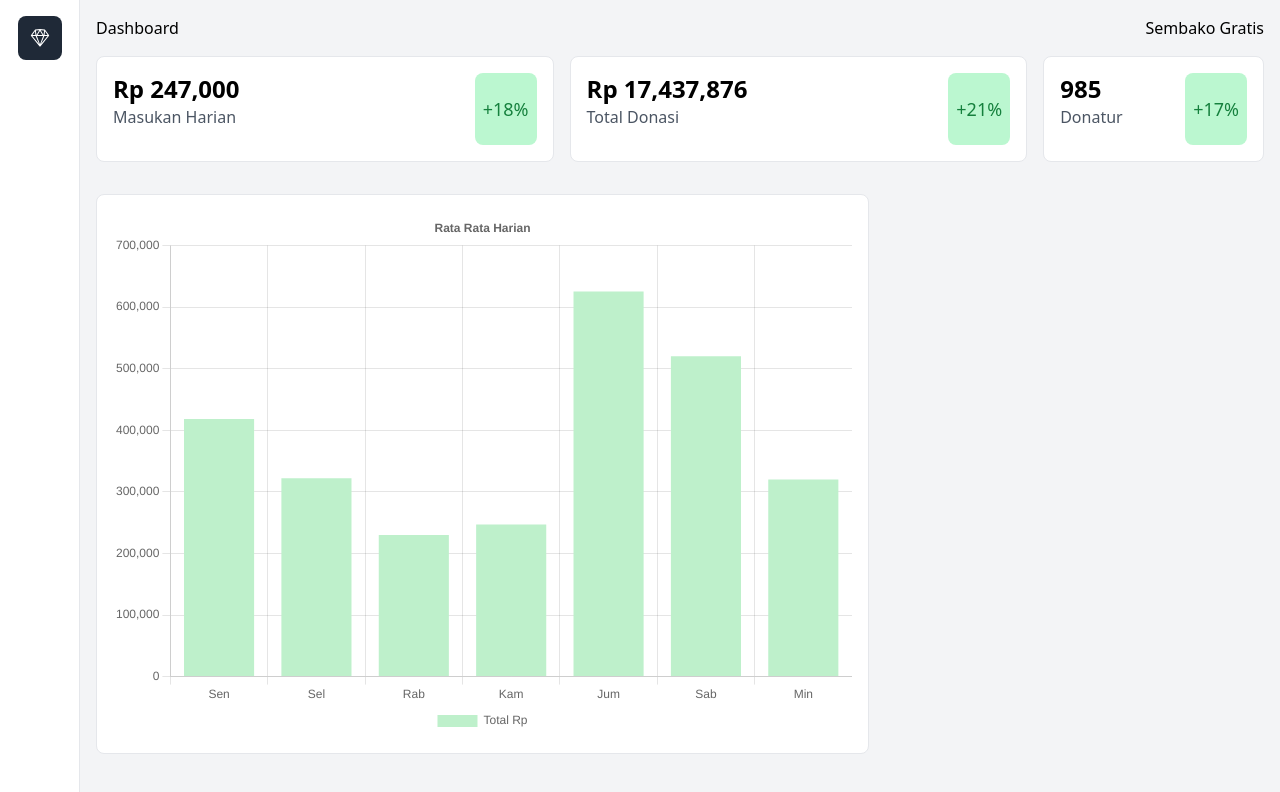
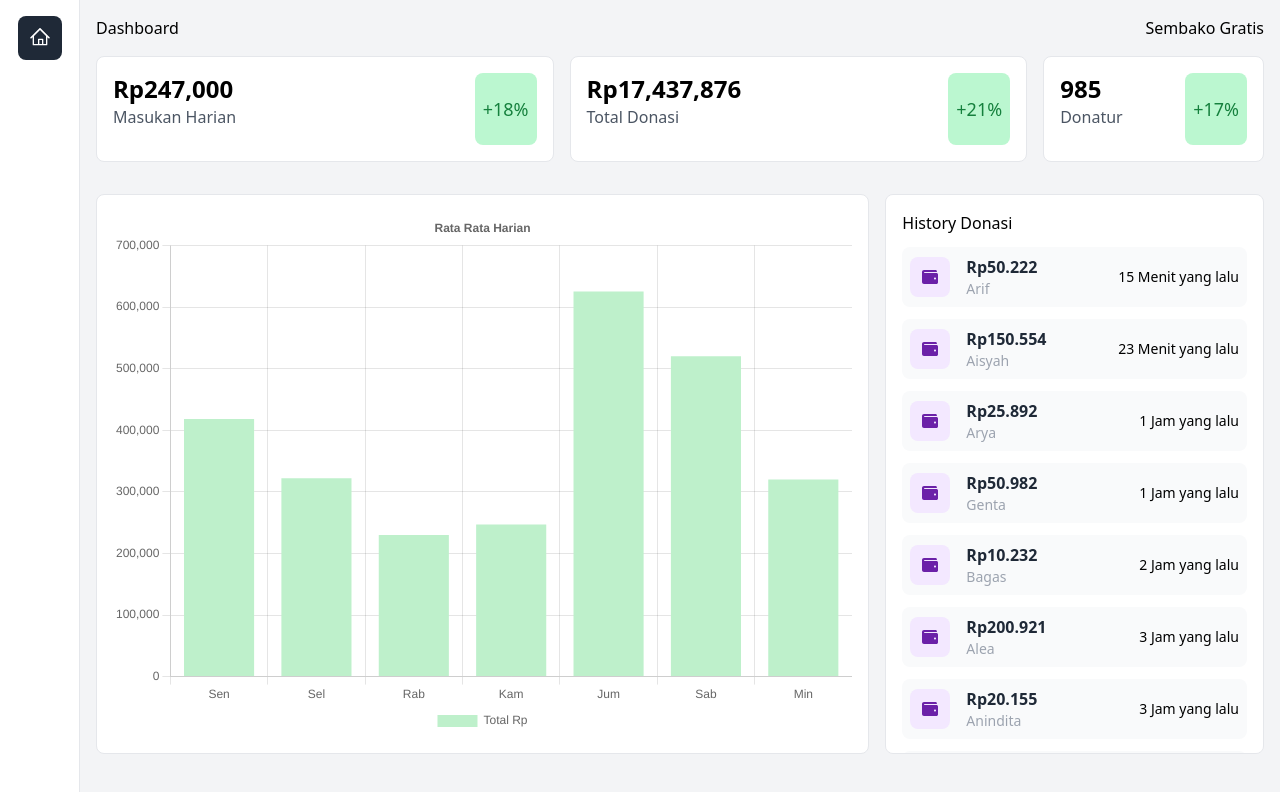
Before and after one commit to FavianIbra/DonateWeb-DesignThinking, a Next.js app: page / in a window 1280 px wide. Shown: the top 792 px of the page. Built offline with nearby package versions, Linux system fonts and the light colour scheme.

Commit message:
add history donate and change const

```diff
--- a/components/CardData.jsx
+++ b/components/CardData.jsx
@@ -1,11 +1,11 @@
 import React from 'react'
 
-const TopCards = () => {
+const CardData = () => {
   return (
     <div className='grid lg:grid-cols-5 gap-4 p-4'>
         <div className='lg:col-span-2 col-span-1 bg-white flex justify-between w-full border p-4 rounded-lg'>
             <div className='flex flex-col w-full pb-4'>
-                <p className='text-2xl font-bold'>Rp 247,000</p>
+                <p className='text-2xl font-bold'>Rp247,000</p>
                 <p className='text-gray-600'>Masukan Harian</p>
             </div>
             <p className='bg-green-200 flex justify-center items-center p-2 rounded-lg'>
@@ -14,7 +14,7 @@ const TopCards = () => {
         </div>
         <div className='lg:col-span-2 col-span-1 bg-white flex justify-between w-full border p-4 rounded-lg'>
             <div className='flex flex-col w-full pb-4'>
-                <p className='text-2xl font-bold'>Rp 17,437,876</p>
+                <p className='text-2xl font-bold'>Rp17,437,876</p>
                 <p className='text-gray-600'>Total Donasi</p>
             </div>
             <p className='bg-green-200 flex justify-center items-center p-2 rounded-lg'>
@@ -34,4 +34,4 @@ const TopCards = () => {
   )
 }
 
-export default TopCards
+export default CardData
--- /dev/null
+++ b/components/ListDonate.jsx
@@ -0,0 +1,30 @@
+import React from 'react';
+import { data } from '../data/data.js';
+import { FaWallet } from 'react-icons/fa';
+
+const ListDonate = () => {
+  return (
+    <div className='w-full col-span-1 relative lg:h-[70vh] h-[50vh] m-auto p-4 border rounded-lg bg-white overflow-scroll'>
+      <h1>History Donasi</h1>
+      <ul>
+        {data.map((donate, id) => (
+          <li
+            key={id}
+            className='bg-gray-50 hover:bg-gray-100 rounded-lg my-3 p-2 flex items-center cursor-pointer'
+          >
+            <div className='bg-purple-100 rounded-lg p-3'>
+              <FaWallet className='text-purple-800' />
+            </div>
+            <div className='pl-4'>
+              <p className='text-gray-800 font-bold'>Rp{donate.total}</p>
+              <p className='text-gray-400 text-sm'>{donate.name.first}</p>
+            </div>
+            <p className='lg:flex md:hidden absolute right-6 text-sm'>{donate.date}</p>
+          </li>
+        ))}
+      </ul>
+    </div>
+  );
+};
+
+export default ListDonate;
--- a/components/Sidebar.jsx
+++ b/components/Sidebar.jsx
@@ -1,6 +1,6 @@
 import React from 'react';
 import Link from 'next/link';
-import { RxSketchLogo } from 'react-icons/rx';
+import { RxHome } from 'react-icons/rx';
 
 
 const Sidebar = ({ children }) => {
@@ -10,7 +10,7 @@ const Sidebar = ({ children }) => {
         <div className='flex flex-col items-center'>
           <Link href='/'>
             <div className='bg-gray-800 text-white p-3 rounded-lg inline-block'>
-              <RxSketchLogo size={20} />
+              <RxHome size={20} />
             </div>
           </Link>
 
--- a/data/data.js
+++ b/data/data.js
@@ -1,112 +1,92 @@
-// export const data = [
-//   {
-//     id: 1,
-//     name: {
-//       first: 'John',
-//       last: 'Smith',
-//     },
-//     total: 2795.95,
-//     status: 'On Hold',
-//     method: 'PayPal',
-//     date: '15 Minutes ago',
-//   },
-//   {
-//     id: 2,
-//     name: {
-//       first: 'Chris',
-//       last: 'Adams',
-//     },
-//     total: 1195.95,
-//     status: 'Processing',
-//     method: 'PayPal',
-//     date: '23 Minutes ago',
-//   },
-//   {
-//     id: 3,
-//     name: {
-//       first: 'Sarah',
-//       last: 'Smith',
-//     },
-//     total: 495.85,
-//     status: 'Completed',
-//     method: 'Visa',
-//     date: '1 Hour ago',
-//   },
-//   {
-//     id: 4,
-//     name: {
-//       first: 'Joseph',
-//       last: 'Choo',
-//     },
-//     total: 150.45,
-//     status: 'Processing',
-//     method: 'MasterCard',
-//     date: '1 Hour ago',
-//   },
-//   {
-//     id: 5,
-//     name: {
-//       first: 'Steve',
-//       last: 'Harding',
-//     },
-//     total: 175.25,
-//     status: 'On Hold',
-//     method: 'PayPal',
-//     date: '2 Hour ago',
-//   },
-//   {
-//     id: 6,
-//     name: {
-//       first: 'Laura',
-//       last: 'Croft',
-//     },
-//     total: 1295.75,
-//     status: 'Completed',
-//     method: 'Check',
-//     date: '3 Hour ago',
-//   },
-//   {
-//     id: 7,
-//     name: {
-//       first: 'Michael',
-//       last: 'Jones',
-//     },
-//     total: 89.95,
-//     status: 'Completed',
-//     method: 'MasterCard',
-//     date: '3 Hour ago',
-//   },
-//   {
-//     id: 8,
-//     name: {
-//       first: 'James',
-//       last: 'Bond',
-//     },
-//     total: 689.45,
-//     status: 'Completed',
-//     method: 'Visa',
-//     date: '7 Hour ago',
-//   },
-//   {
-//     id: 9,
-//     name: {
-//       first: 'Haley',
-//       last: 'Whiting',
-//     },
-//     total: 14.99,
-//     status: 'Completed',
-//     method: 'PayPal',
-//     date: '1 Day ago',
-//   },
-//   {
-//     id: 10,
-//     name: {
-//       first: 'Tim',
-//       last: 'Thomas',
-//     },
-//     total: 218.99,
-//     status: 'Completed',
-//     method: 'MasterCard',
-//     date: '1 Day ago',
-//   },
-// ];
+export const data = [
+  {
+    id: 1,
+    name: {
+      first: 'Arif',
+      last: 'Nugroho',
+    },
+    total: 50.222,
+    date: '15 Menit yang lalu',
+  },
+  {
+    id: 2,
+    name: {
+      first: 'Aisyah',
+      last: 'Kumalasari',
+    },
+    total: 150.554,
+    date: '23 Menit yang lalu',
+  },
+  {
+    id: 3,
+    name: {
+      first: 'Arya',
+      last: 'Nugroho',
+    },
+    total: 25.892,
+    date: '1 Jam yang lalu',
+  },
+  {
+    id: 4,
+    name: {
+      first: 'Genta',
+      last: 'Kurniawan',
+    },
+    total: 50.982,
+    date: '1 Jam yang lalu',
+  },
+  {
+    id: 5,
+    name: {
+      first: 'Bagas',
+      last: 'Ramadhan',
+    },
+    total: 10.232,
+    date: '2 Jam yang lalu',
+  },
+  {
+    id: 6,
+    name: {
+      first: 'Alea',
+      last: 'Amelia',
+    },
+    total: 200.921,
+    date: '3 Jam yang lalu',
+  },
+  {
+    id: 7,
+    name: {
+      first: 'Anindita',
+      last: 'Putri',
+    },
+    total: 20.155,
+    date: '3 Jam yang lalu',
+  },
+  {
+    id: 8,
+    name: {
+      first: 'Toton',
+      last: 'Rezky',
+    },
+    total: 10.982,
+    date: '7 Jam yang lalu',
+  },
+  {
+    id: 9,
+    name: {
+      first: 'Chandra',
+      last: 'Hermawan',
+    },
+    total: 100.812,
+    date: '1 Hari lalu',
+  },
+  {
+    id: 10,
+    name: {
+      first: 'Aril',
+      last: 'Effendy',
+    },
+    total: 25.442,
+    date: '1 Hari lalu',
+  },
+];
--- a/pages/index.js
+++ b/pages/index.js
@@ -2,6 +2,7 @@ import Head from 'next/head';
 import NavHead from '../components/NavHead';
 import GrafikChart from '../components/GrafikChart';
 import CardData from '../components/CardData';
+import ListDonate from '../components/ListDonate';
 
 export default function Home() {
   return (
@@ -17,6 +18,7 @@ export default function Home() {
         <CardData />
         <div className='p-4 grid md:grid-cols-3 grid-cols-1 gap-4'>
           <GrafikChart />
+          <ListDonate />
           </div>
       </main>
     </>
```
